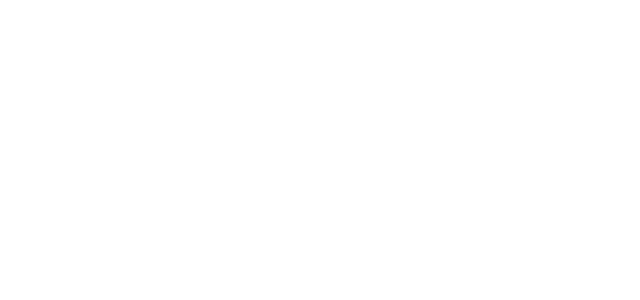
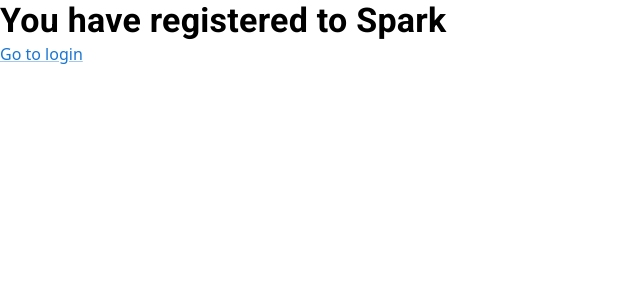
Before and after one commit to arjaybudzz/spark-website, a React (Vite) app in the folder frontend/: page /registered in a window 1280 px wide. Before the commit this address had no page. Shown: the top 300 px of the page, without its empty margins (0-640 px from the left). Built offline with nearby package versions, Linux system fonts and the light colour scheme.

Commit message:
added register form validations

```diff
--- a/frontend/src/App.tsx
+++ b/frontend/src/App.tsx
@@ -2,6 +2,7 @@
 import { BrowserRouter as Router, Routes, Route } from 'react-router-dom'
 import Login from './login/Login'
 import Register from './register/Register'
+import RegisterModal from './registered/RegisterModal'
 
 function App() {
 
@@ -12,6 +13,7 @@
         <Routes>
           <Route path='/login' element={<Login />}/>
           <Route path='/' element={<Register />}/>
+          <Route path='/registered' element={<RegisterModal />}/>
         </Routes>
       </Router>
     </>
--- a/frontend/src/api/user/userActions.ts
+++ b/frontend/src/api/user/userActions.ts
@@ -1,4 +1,3 @@
-import React from 'react'
 import User from '../../../types'
 import { loginUrl, userUrl } from '../baseUrl'
 import axios from 'axios'
@@ -9,6 +8,7 @@
         password: data.password
     }).then((response) => {
         console.log(response);
+
     }).catch((errors) => {
         console.log(errors);
     })
@@ -21,6 +21,7 @@
         password_confirmation: data.passwordConfirmation
     }).then((response) => {
         console.log(response);
+
     }).catch((errors) => {
         console.log(errors);
     })
--- a/frontend/src/components/SubmitButton.tsx
+++ b/frontend/src/components/SubmitButton.tsx
@@ -1,4 +1,6 @@
 import { Button } from "@mui/material"
+
+
 
 const SubmitButton = () => {
 
--- a/frontend/src/login/components/LoginForm.tsx
+++ b/frontend/src/login/components/LoginForm.tsx
@@ -27,7 +27,7 @@
     <form
         method="POST"
         onSubmit={handleSubmit(() => loginUser)}
-        className='flex flex-col justify-around items-center bg-white w-1/3 h-3/4 rounded-xl p-6'>
+        className='flex flex-col justify-around items-center bg-white w-1/3 h-3/4 rounded-xl p-6 shadow-xl'>
         <Typography
             variant='h4'
             component='h2'
--- a/frontend/src/register/components/RegisterForm.tsx
+++ b/frontend/src/register/components/RegisterForm.tsx
@@ -1,14 +1,17 @@
 import { TextField, Typography } from '@mui/material'
 import SubmitButton from '../../components/SubmitButton'
 import * as yup from 'yup'
-import { useForm } from 'react-hook-form'
+import { useForm, useFormState } from 'react-hook-form'
 import { yupResolver } from '@hookform/resolvers/yup'
 import User from '../../../types'
 import { useState } from 'react'
-import { createUser } from '../../api/user/userActions'
-
+import axios from 'axios'
+import { userUrl } from '../../api/baseUrl'
+import { useNavigate } from 'react-router-dom'
 
 const RegisterForm = () => {
+    const navigate = useNavigate();
+
     const [user, setUser] = useState<Partial<User>>({
         username: "",
         password: "",
@@ -31,11 +34,25 @@
         resolver: yupResolver(validation)
     })
 
+    const createUser = async(data: Partial<User>, url: string = userUrl): Promise<void> => {
+        await axios.post(url, {
+            username: data.username,
+            password: data.password,
+            password_confirmation: data.passwordConfirmation
+        }).then((response) => {
+            console.log(response);
+            navigate("/registered");
+
+        }).catch((errors) => {
+            console.log(errors);
+        })
+    }
+
   return (
     <form
         method="POST"
         onSubmit={handleSubmit(() => createUser(user))}
-        className='flex flex-col justify-around items-center bg-white w-1/3 h-3/4 rounded-xl p-6'>
+        className='flex flex-col justify-around items-center bg-white w-1/3 h-3/4 rounded-xl p-6 shadow-xl'>
         <Typography
             variant='h4'
             component='h2'
--- /dev/null
+++ b/frontend/src/registered/RegisterModal.tsx
@@ -0,0 +1,25 @@
+import { Link, Typography } from '@mui/material'
+import React from 'react'
+
+const RegisterModal = () => {
+  return (
+    <div className='flex justify-center items-center bg-gray-300 w-screen h-screen'>
+        <div className='flex flex-col justify-center items-center bg-white w-1/2 h-1/2 rounded-xl gap-5 shadow-xl'>
+            <Typography
+                variant="h4"
+                component="h1"
+                sx={{
+                    fontWeight: "bold"
+                }}>
+                You have registered to Spark
+            </Typography>
+
+            <Link href="/login">
+              Go to login
+            </Link>
+        </div>
+    </div>
+  )
+}
+
+export default RegisterModal
```
